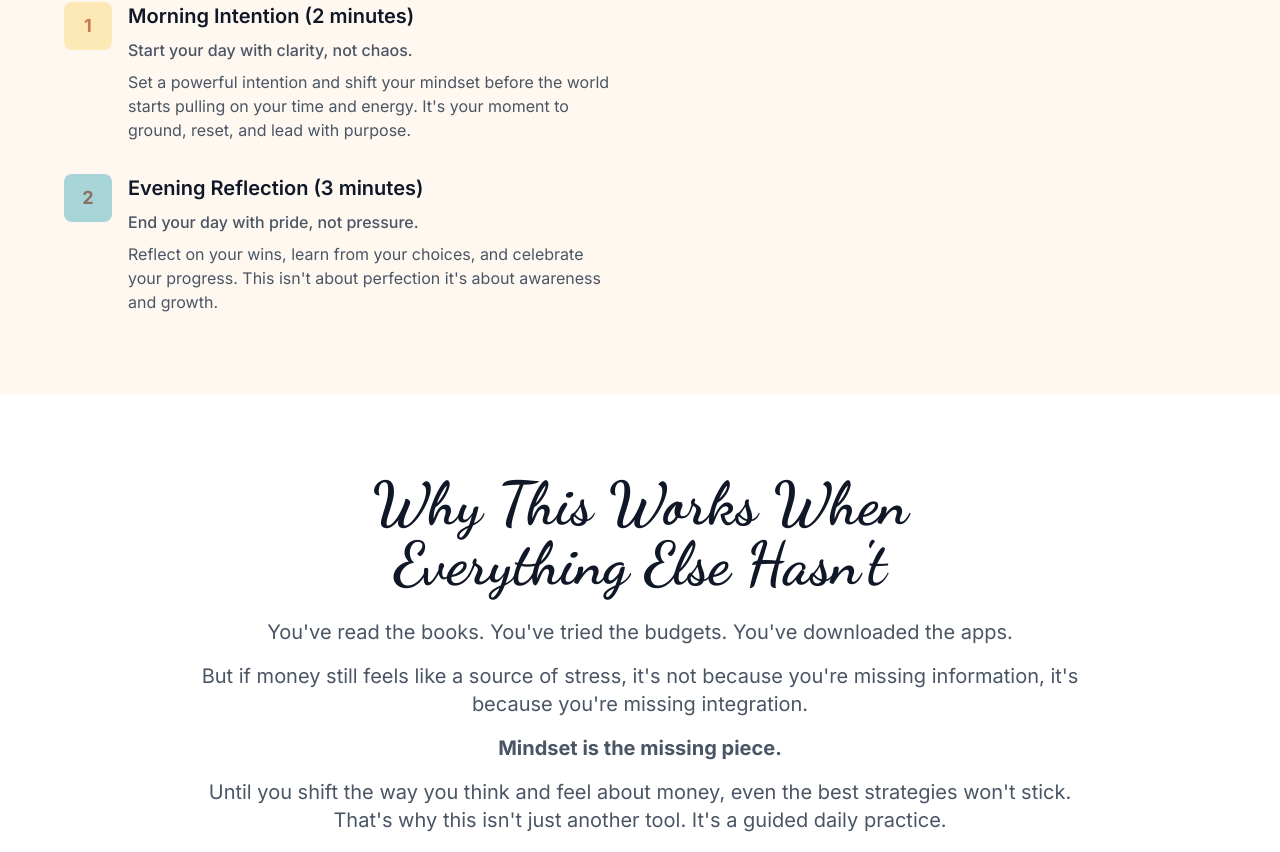
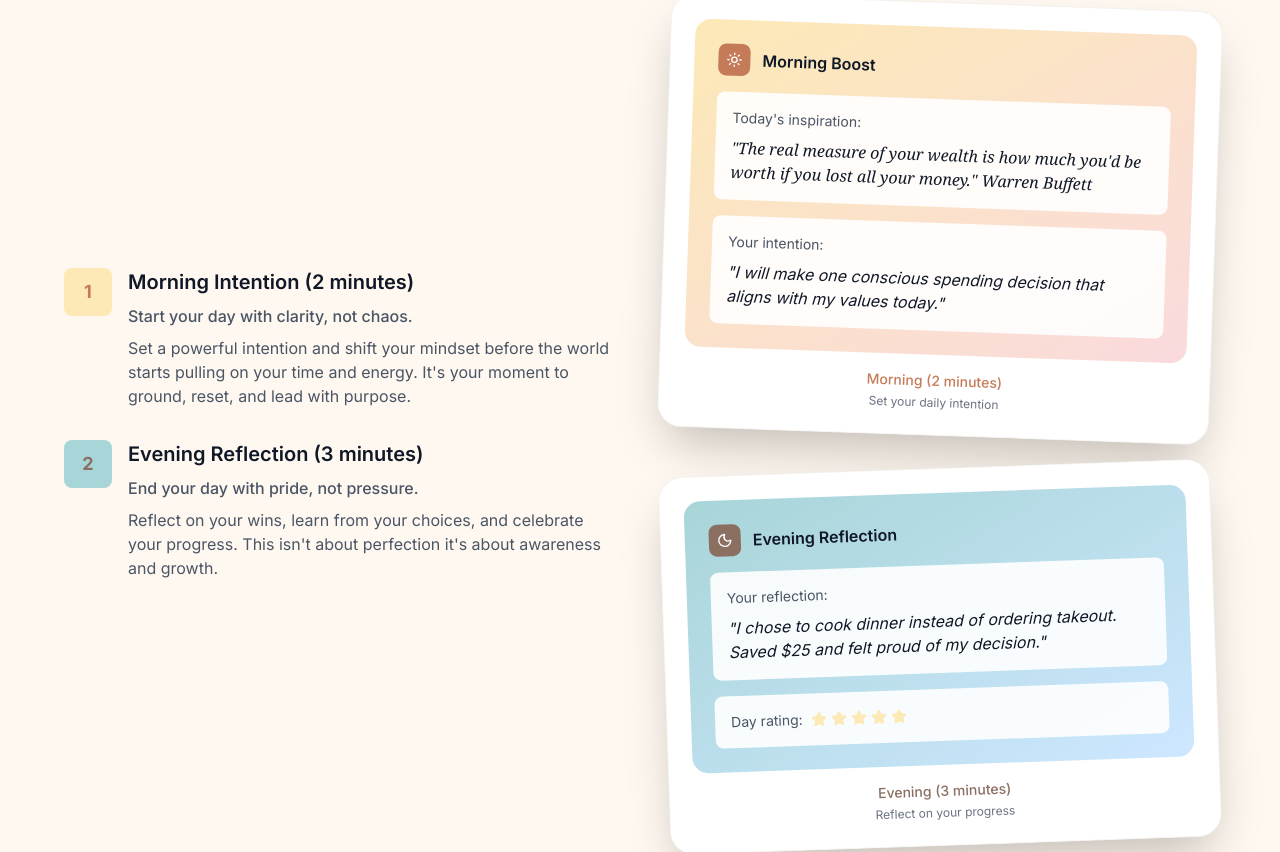
Before and after one commit to carolynjones73-create/mindful-landing, a React (Vite) app: page / in a window 1280 px wide. Shown: the part 2609-3461 px from the top of the page. Built offline with nearby package versions, Linux system fonts and the light colour scheme; no server answers.

Commit message:
Updated LandingPage.tsx

```diff
--- a/src/components/landing/LandingPage.tsx
+++ b/src/components/landing/LandingPage.tsx
@@ -234,6 +234,65 @@ export default function LandingPage({ onGetStarted }: LandingPageProps) {
                 </div>
               </div>
             </div>
+
+            {/* App Mockup */}
+            <div className="relative">
+              <div className="grid gap-8">
+                {/* Morning App Mockup */}
+                <div className="bg-white rounded-3xl shadow-2xl p-6 border border-greige/30 transform rotate-2 hover:rotate-0 transition-transform duration-300">
+                  <div className="bg-gradient-to-br from-golden-cream to-warm-blush rounded-2xl p-6 mb-4">
+                    <div className="flex items-center gap-3 mb-4">
+                      <div className="w-8 h-8 bg-soft-clay rounded-lg flex items-center justify-center">
+                        <Sun className="w-4 h-4 text-white" />
+                      </div>
+                      <span className="font-semibold text-gray-900">Morning Boost</span>
+                    </div>
+                    <div className="bg-white/90 rounded-lg p-4 mb-4">
+                      <p className="text-sm text-gray-600 mb-2">Today's inspiration:</p>
+                      <p className="text-gray-900 italic font-serif">"The real measure of your wealth is how much you'd be worth if you lost all your money." Warren Buffett</p>
+                    </div>
+                    <div className="bg-white/90 rounded-lg p-4">
+                      <p className="text-sm text-gray-600 mb-2">Your intention:</p>
+                      <p className="text-gray-900 italic">"I will make one conscious spending decision that aligns with my values today."</p>
+                    </div>
+                  </div>
+                  <div className="text-center">
+                    <div className="text-sm font-medium text-soft-clay mb-1">Morning (2 minutes)</div>
+                    <div className="text-xs text-gray-500">Set your daily intention</div>
+                  </div>
+                </div>
+
+                {/* Evening App Mockup */}
+                <div className="bg-white rounded-3xl shadow-2xl p-6 border border-greige/30 transform -rotate-2 hover:rotate-0 transition-transform duration-300">
+                  <div className="bg-gradient-to-br from-opal to-soft-sky rounded-2xl p-6 mb-4">
+                    <div className="flex items-center gap-3 mb-4">
+                      <div className="w-8 h-8 bg-muted-taupe rounded-lg flex items-center justify-center">
+                        <Moon className="w-4 h-4 text-white" />
+                      </div>
+                      <span className="font-semibold text-gray-900">Evening Reflection</span>
+                    </div>
+                    <div className="bg-white/90 rounded-lg p-4 mb-4">
+                      <p className="text-sm text-gray-600 mb-2">Your reflection:</p>
+                      <p className="text-gray-900 italic">"I chose to cook dinner instead of ordering takeout. Saved $25 and felt proud of my decision."</p>
+                    </div>
+                    <div className="bg-white/90 rounded-lg p-4">
+                      <div className="flex items-center gap-2">
+                        <span className="text-sm text-gray-600">Day rating:</span>
+                        <div className="flex gap-1">
+                          {[1, 2, 3, 4, 5].map((star) => (
+                            <Star key={star} className="w-4 h-4 text-golden-cream fill-current" />
+                          ))}
+                        </div>
+                      </div>
+                    </div>
+                  </div>
+                  <div className="text-center">
+                    <div className="text-sm font-medium text-muted-taupe mb-1">Evening (3 minutes)</div>
+                    <div className="text-xs text-gray-500">Reflect on your progress</div>
+                  </div>
+                </div>
+              </div>
+            </div>
           </div>
         </div>
       </section>
```
